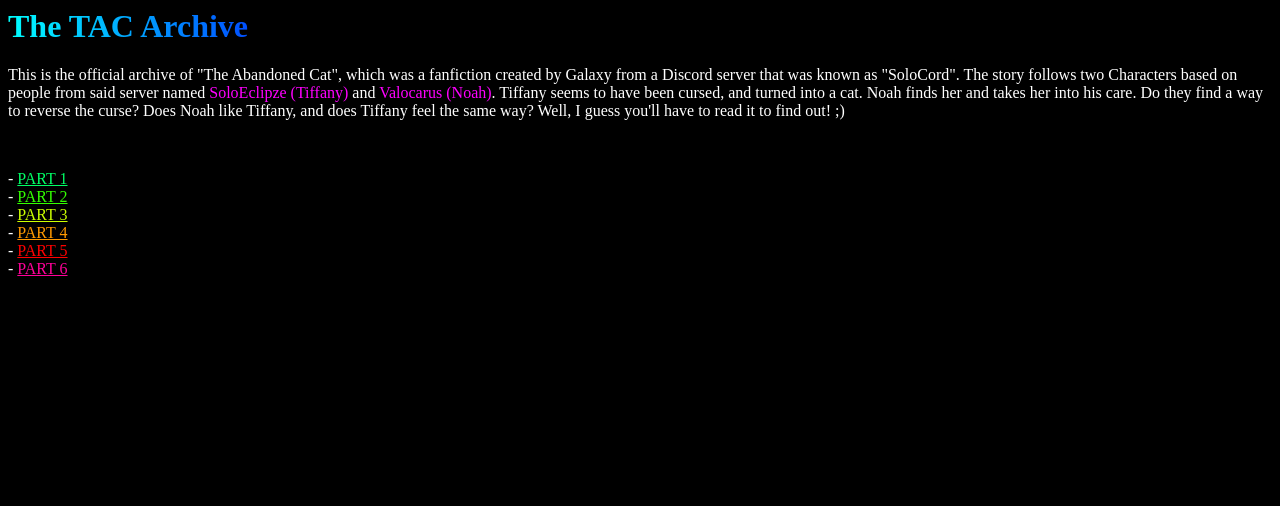
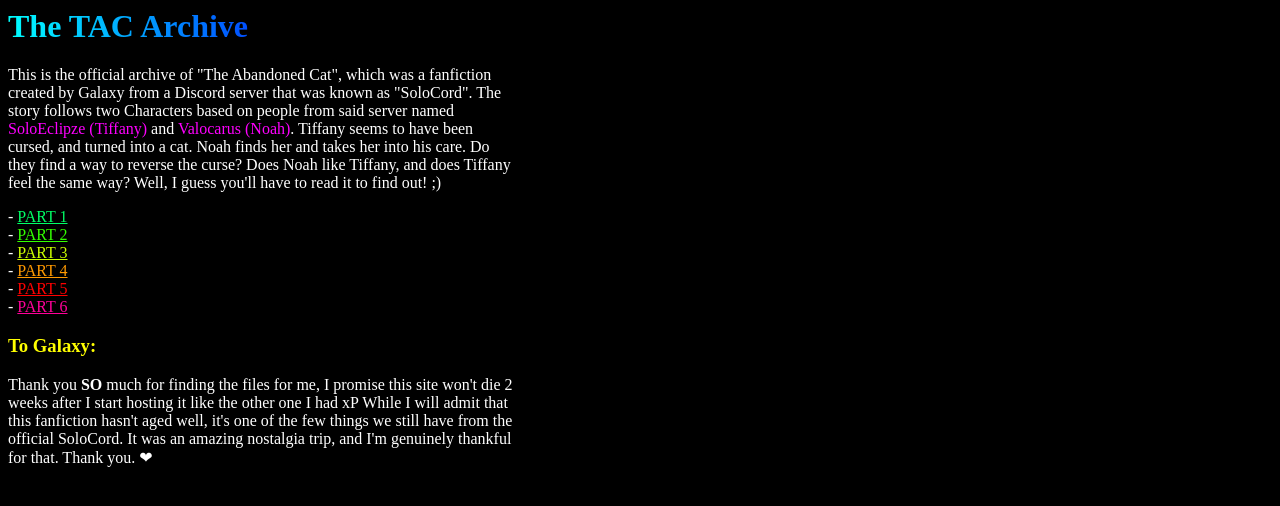
Before and after one commit to dvcky/dvcky.github.io, a plain HTML site: page tac/index.html in a window 1280 px wide. Drawn offline with Linux system fonts and the light colour scheme.

Commit message:
Update index.html

```diff
--- a/tac/index.html
+++ b/tac/index.html
@@ -13,17 +13,18 @@
         </style>
         <title>TAC Archive</title>
     </head>
-    <body>
+    <body style="width: 512px">
         <h1 class="rainbowScroll">The TAC Archive</h1>
         <p>This is the official archive of "The Abandoned Cat", which was a fanfiction created by Galaxy from a Discord server that was known as "SoloCord". The story follows two Characters based on people from said server named <span onmouseover="document.getElementById('tiffany').style.display='block';" onmouseout="document.getElementById('tiffany').style.display='none';" style="color:magenta;">SoloEclipze (Tiffany)</span> and <span onmouseover="document.getElementById('noah').style.display='block';" onmouseout="document.getElementById('noah').style.display='none';" style="color:magenta;">Valocarus (Noah)</span>. Tiffany seems to have been cursed, and turned into a cat. Noah finds her and takes her into his care. Do they find a way to reverse the curse? Does Noah like Tiffany, and does Tiffany feel the same way? Well, I guess you'll have to read it to find out! ;)</p>
-        <br>
         <p>- <a class="rainbowFade" href="The_Abandoned_Cat_PART_1_FOR_VALO_AND_SOLO.txt" style="animation-delay: 0.2s;">PART 1</a><br>
            - <a class="rainbowFade" href="The_Abandoned_Cat_PART_2_FOR_VALO_AND_SOLO.txt" style="animation-delay: 0.4s;">PART 2</a><br>
            - <a class="rainbowFade" href="The_Abandoned_Cat_PART_3_FOR_VALO_AND_SOLO.txt" style="animation-delay: 0.6s;">PART 3</a><br>
            - <a class="rainbowFade" href="The_Abandoned_Cat_PART_4_FOR_VALO_AND_SOLO.txt" style="animation-delay: 0.8s;">PART 4</a><br>
            - <a class="rainbowFade" href="The_Abandoned_Cat_PART_5_FOR_VALO_AND_SOLO.txt" style="animation-delay: 1.0s;">PART 5</a><br>
            - <a class="rainbowFade" href="The_Abandoned_Cat_PART_6_FOR_VALO_AND_SOLO.txt" style="animation-delay: 1.2s;">PART 6</a></p>
-        <img id="tiffany" src="DChRgT9XsAEX0-d.jpg" style="border-radius:1%; display:none;" width="192px"></img>
-        <img id="noah" src="C-oOOdHXsAAMcIw.jpg" style="border-radius:1%; display:none;" width="192px"></img>
+        <h3 style="color:yellow;">To Galaxy:</h3>
+        <p>Thank you <b>SO</b> much for finding the files for me, I promise this site won't die 2 weeks after I start hosting it like the other one I had xP While I will admit that this fanfiction hasn't aged well, it's one of the few things we still have from the official SoloCord. It was an amazing nostalgia trip, and I'm genuinely thankful for that. Thank you. &#x2764</p>
+        <img id="tiffany" src="DChRgT9XsAEX0-d.jpg" style="border-radius:1%; display:none; left:528px; position:absolute; top:16px;" width="192px"></img>
+        <img id="noah" src="C-oOOdHXsAAMcIw.jpg" style="border-radius:1%; display:none; left:528px; position:absolute; top:16px;" width="192px"></img>
     </body>
 </html>
```
